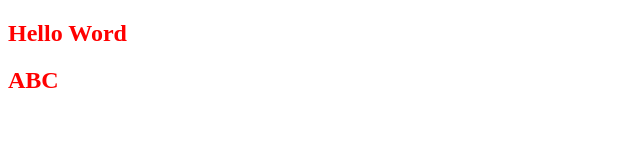
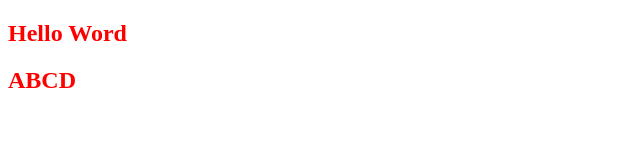
Before and after one commit to nmtndl2/html-main, a plain HTML site: page index.html in a window 1280 px wide. Shown: the full height of the page, 0-640 px from the left. Drawn offline with Linux system fonts and the light colour scheme.

```diff
--- a/index.html
+++ b/index.html
@@ -13,7 +13,7 @@
     </div>
 
     <div class="heading-box">
-      <h1 class="main-text">ABC</h1>
+      <h1 class="main-text">ABCD</h1>
     </div>
 
   </div>
```
